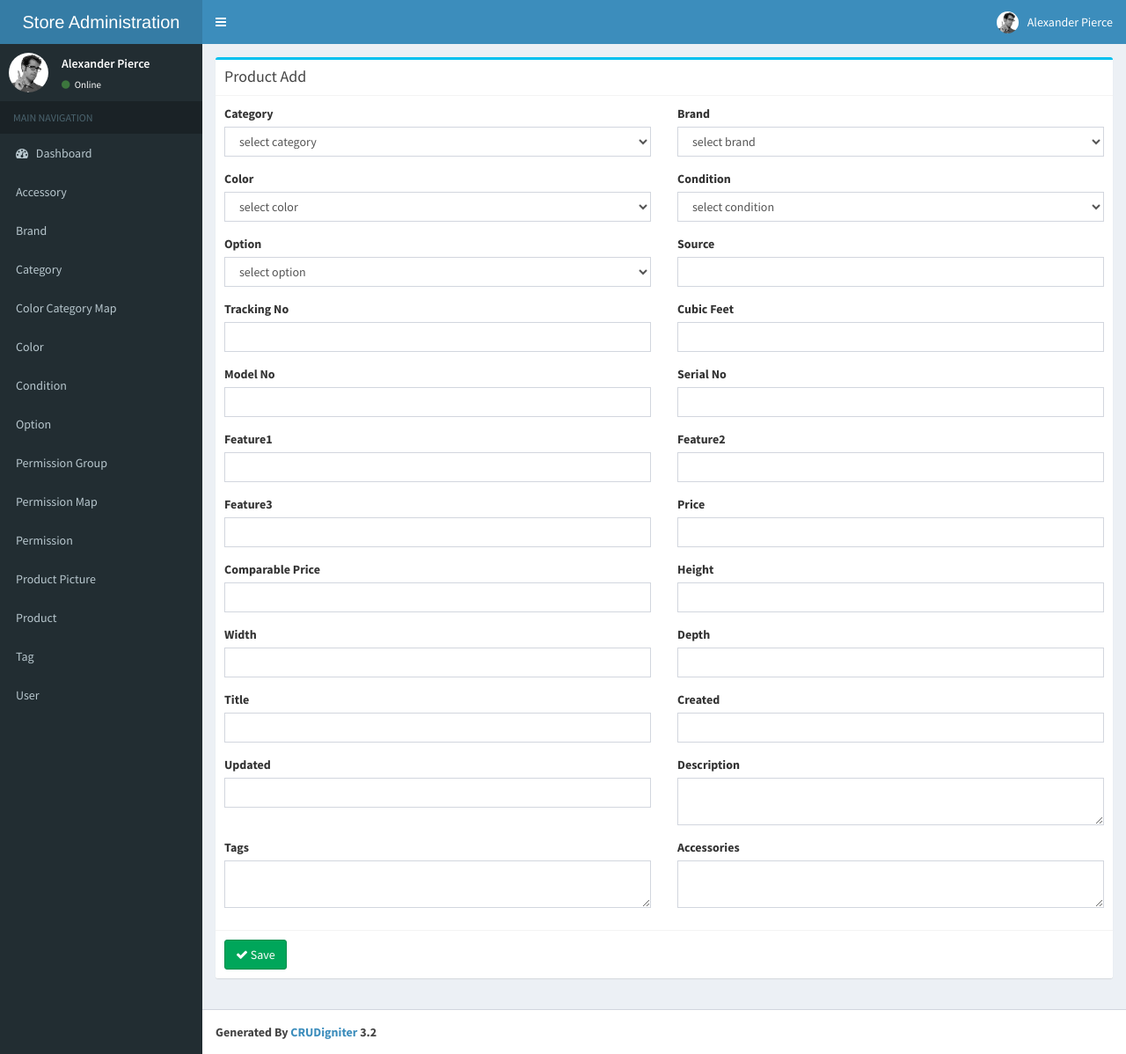
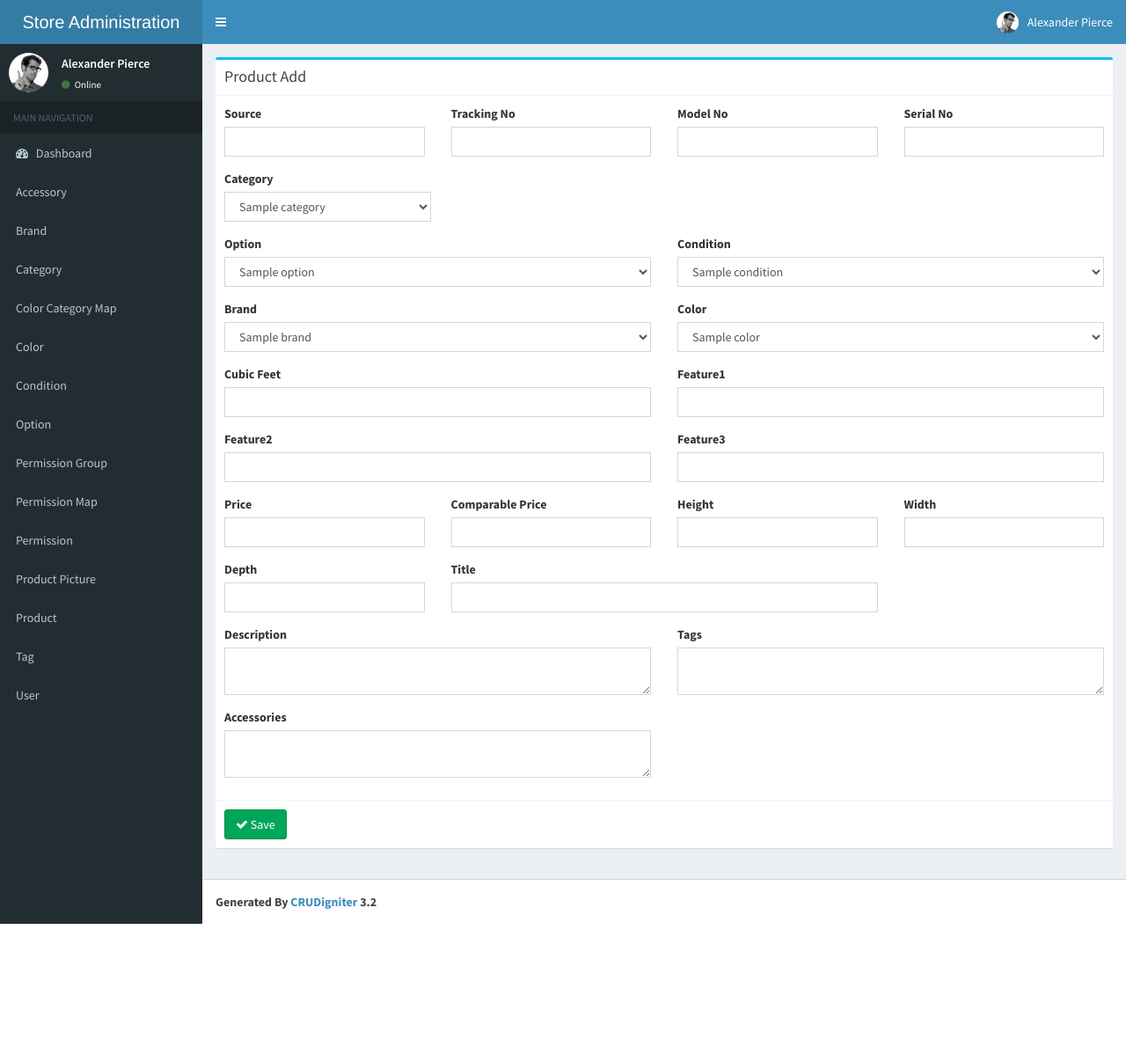
Before and after one commit to hrehman200/electric_store, a CodeIgniter app: page /electric_store/index.php/product/add in a window 1280 px wide. Shown: the whole page at 88% size. After the commit the page ends 1050 px from the top, so only its background shows below. Run offline with CodeIgniter, Linux system fonts and the light colour scheme; tables that the repository leaves empty hold one stand-in row (values such as "Sample post"); data that the repository does not hold is empty.

Commit message:
Some more progress made in product creation page

```diff
--- a/application/controllers/Ajax.php
+++ b/application/controllers/Ajax.php
@@ -5,6 +5,7 @@ class Ajax extends CI_Controller
     function __construct() {
         parent::__construct();
         $this->load->model('Option_model');
+        $this->load->model('Category_model');
     }
 
     function get_options($category_id) {
@@ -12,4 +13,9 @@ class Ajax extends CI_Controller
         echo json_encode($options);
     }
 
+    function get_categories($parent_id) {
+        $categories = $this->Category_model->get_categories($parent_id);
+        echo json_encode($categories);
+    }
+
 }
--- a/application/models/Category_model.php
+++ b/application/models/Category_model.php
@@ -27,17 +27,13 @@ class Category_model extends CI_Model
     }
 
     /**
-     * @param null $parent_category
+     * @param null $parent_id
      * @return mixed
      */
-    function get_categories(&$parent_category = null) {
-        $categories =  $this->db->where('parent_id', $parent_category['id'])
+    function get_categories($parent_id = null) {
+        $categories =  $this->db->where('parent_id', $parent_id)
             ->get('categories')
             ->result_array();
-
-        foreach($categories as &$c) {
-            $c['sub_categories'] = $this->get_categories($c);
-        }
 
         return $categories;
     }
@@ -45,22 +41,13 @@ class Category_model extends CI_Model
     /**
      * @return string
      */
-    function get_categories_dropdown_html() {
+    function get_categories_dropdown_html($parent_id = null) {
 
-        $categories = $this->get_categories();
+        $categories = $this->get_categories($parent_id);
 
         $html = '';
         foreach($categories as $c1) {
             $html .= sprintf('<option value="%d">%s</option>', $c1['id'], $c1['name']);
-            foreach($c1['sub_categories'] as $c2) {
-                $html .= sprintf('<option value="%d">&nbsp;&nbsp;&nbsp;&nbsp;%s</option>', $c2['id'], $c2['name']);
-                foreach($c2['sub_categories'] as $c3) {
-                    $html .= sprintf('<option value="%d">&nbsp;&nbsp;&nbsp;&nbsp;&nbsp;&nbsp;&nbsp;&nbsp;%s</option>', $c3['id'], $c3['name']);
-                    foreach($c3['sub_categories'] as $c4) {
-                        $html .= sprintf('<option value="%d">&nbsp;&nbsp;&nbsp;&nbsp;&nbsp;&nbsp;&nbsp;&nbsp;&nbsp;&nbsp;&nbsp;&nbsp;%s</option>', $c4['id'], $c4['name']);
-                    }
-                }
-            }
         }
 
         return $html;
--- a/application/models/Option_model.php
+++ b/application/models/Option_model.php
@@ -9,6 +9,7 @@ class Option_model extends CI_Model
 {
     function __construct() {
         parent::__construct();
+        $this->load->model('Category_model');
     }
 
     /*
@@ -33,9 +34,23 @@ class Option_model extends CI_Model
      * @return mixed
      */
     function get_options_of_category($category_id) {
-        return $this->db->where('category_id', $category_id)
+
+        $options = $this->db->where('category_id', $category_id)
             ->get('options')
             ->result_array();
+
+        if(count($options) == 0) {
+            $category = $this->Category_model->get_category($category_id);
+
+            // if this is a child category
+            if ($category['parent_id'] > 0) {
+                $options = $this->db->where('category_id', $category['parent_id'])
+                    ->get('options')
+                    ->result_array();
+            }
+        }
+
+        return $options;
     }
 
     /*
--- a/application/views/product/add.php
+++ b/application/views/product/add.php
@@ -7,13 +7,95 @@
             <?php echo form_open('product/add'); ?>
             <div class="box-body">
                 <div class="row clearfix">
+                    <div class="col-md-3">
+                        <label for="source" class="control-label">Source</label>
+                        <div class="form-group">
+                            <input type="text" name="source" value="<?php echo $this->input->post('source'); ?>"
+                                   class="form-control" id="source"/>
+                        </div>
+                    </div>
+                    <div class="col-md-3">
+                        <label for="tracking_no" class="control-label">Tracking No</label>
+                        <div class="form-group">
+                            <input type="text" name="tracking_no"
+                                   value="<?php echo $this->input->post('tracking_no'); ?>" class="form-control"
+                                   id="tracking_no"/>
+                        </div>
+                    </div>
+                    <div class="col-md-3">
+                        <label for="model_no" class="control-label">Model No</label>
+                        <div class="form-group">
+                            <input type="text" name="model_no" value="<?php echo $this->input->post('model_no'); ?>"
+                                   class="form-control" id="model_no"/>
+                        </div>
+                    </div>
+                    <div class="col-md-3">
+                        <label for="serial_no" class="control-label">Serial No</label>
+                        <div class="form-group">
+                            <input type="text" name="serial_no" value="<?php echo $this->input->post('serial_no'); ?>"
+                                   class="form-control" id="serial_no"/>
+                        </div>
+                    </div>
+
+                    <div class="col-md-12">
+                        <div class="col-md-3" style="padding-left:0;">
+                            <label for="category_id" class="control-label">Category</label>
+                            <div class="form-group">
+                                <select name="category_id" class="form-control selCategory">
+                                    <?php
+                                    echo $all_categories;
+                                    ?>
+                                </select>
+                            </div>
+                        </div>
+                        <div class="col-md-3 hidden" style="padding-left:0;">
+                            <label for="category_id" class="control-label">Subcategory</label>
+                            <div class="form-group">
+                                <select name="category_id" class="form-control selCategory">
+                                    <?php
+                                    ?>
+                                </select>
+                            </div>
+                        </div>
+                        <div class="col-md-3 hidden" style="padding-left:0;">
+                            <label for="category_id" class="control-label">Subcategory</label>
+                            <div class="form-group">
+                                <select name="category_id" class="form-control selCategory">
+                                    <?php
+                                    ?>
+                                </select>
+                            </div>
+                        </div>
+                        <div class="col-md-3 hidden" style="padding-left:0;">
+                            <label for="category_id" class="control-label">Subcategory</label>
+                            <div class="form-group">
+                                <select name="category_id" class="form-control selCategory">
+                                    <?php
+                                    ?>
+                                </select>
+                            </div>
+                        </div>
+                    </div>
+                </div>
+                <div class="row">
+                    <div class="col-md-6 ">
+                        <label for="option_id" class="control-label">Option</label>
+                        <div class="form-group">
+                            <select id="option_id" name="option_id" class="form-control">
+
+                            </select>
+                        </div>
+                    </div>
                     <div class="col-md-6">
-                        <label for="category_id" class="control-label">Category</label>
+                        <label for="condition_id" class="control-label">Condition</label>
                         <div class="form-group">
-                            <select id="category_id" name="category_id" class="form-control">
-                                <option value="">select category</option>
+                            <select name="condition_id" class="form-control">
                                 <?php
-                                echo $all_categories;
+                                foreach ($all_conditions as $condition) {
+                                    $selected = ($condition['id'] == $this->input->post('condition_id')) ? ' selected="selected"' : "";
+
+                                    echo '<option value="' . $condition['id'] . '" ' . $selected . '>' . $condition['name'] . '</option>';
+                                }
                                 ?>
                             </select>
                         </div>
@@ -22,12 +104,11 @@
                         <label for="brand_id" class="control-label">Brand</label>
                         <div class="form-group">
                             <select name="brand_id" class="form-control">
-                                <option value="">select brand</option>
                                 <?php
                                 foreach ($all_brands as $brand) {
                                     $selected = ($brand['id'] == $this->input->post('brand_id')) ? ' selected="selected"' : "";
 
-                                    echo '<option value="' . $brand['id'] . '" ' . $selected . '>' . $brand['id'] . '</option>';
+                                    echo '<option value="' . $brand['id'] . '" ' . $selected . '>' . $brand['name'] . '</option>';
                                 }
                                 ?>
                             </select>
@@ -37,60 +118,14 @@
                         <label for="color_id" class="control-label">Color</label>
                         <div class="form-group">
                             <select name="color_id" class="form-control">
-                                <option value="">select color</option>
                                 <?php
                                 foreach ($all_colors as $color) {
                                     $selected = ($color['id'] == $this->input->post('color_id')) ? ' selected="selected"' : "";
 
-                                    echo '<option value="' . $color['id'] . '" ' . $selected . '>' . $color['id'] . '</option>';
+                                    echo '<option value="' . $color['id'] . '" ' . $selected . '>' . $color['name'] . '</option>';
                                 }
                                 ?>
                             </select>
-                        </div>
-                    </div>
-                    <div class="col-md-6">
-                        <label for="condition_id" class="control-label">Condition</label>
-                        <div class="form-group">
-                            <select name="condition_id" class="form-control">
-                                <option value="">select condition</option>
-                                <?php
-                                foreach ($all_conditions as $condition) {
-                                    $selected = ($condition['id'] == $this->input->post('condition_id')) ? ' selected="selected"' : "";
-
-                                    echo '<option value="' . $condition['id'] . '" ' . $selected . '>' . $condition['id'] . '</option>';
-                                }
-                                ?>
-                            </select>
-                        </div>
-                    </div>
-                    <div class="col-md-6">
-                        <label for="option_id" class="control-label">Option</label>
-                        <div class="form-group">
-                            <select id="option_id" name="option_id" class="form-control">
-                                <option value="">select option</option>
-                                <?php
-                                foreach ($all_options as $option) {
-                                    $selected = ($option['id'] == $this->input->post('option_id')) ? ' selected="selected"' : "";
-
-                                    echo '<option value="' . $option['id'] . '" ' . $selected . '>' . $option['id'] . '</option>';
-                                }
-                                ?>
-                            </select>
-                        </div>
-                    </div>
-                    <div class="col-md-6">
-                        <label for="source" class="control-label">Source</label>
-                        <div class="form-group">
-                            <input type="text" name="source" value="<?php echo $this->input->post('source'); ?>"
-                                   class="form-control" id="source"/>
-                        </div>
-                    </div>
-                    <div class="col-md-6">
-                        <label for="tracking_no" class="control-label">Tracking No</label>
-                        <div class="form-group">
-                            <input type="text" name="tracking_no"
-                                   value="<?php echo $this->input->post('tracking_no'); ?>" class="form-control"
-                                   id="tracking_no"/>
                         </div>
                     </div>
                     <div class="col-md-6">
@@ -98,20 +133,6 @@
                         <div class="form-group">
                             <input type="text" name="cubic_feet" value="<?php echo $this->input->post('cubic_feet'); ?>"
                                    class="form-control" id="cubic_feet"/>
-                        </div>
-                    </div>
-                    <div class="col-md-6">
-                        <label for="model_no" class="control-label">Model No</label>
-                        <div class="form-group">
-                            <input type="text" name="model_no" value="<?php echo $this->input->post('model_no'); ?>"
-                                   class="form-control" id="model_no"/>
-                        </div>
-                    </div>
-                    <div class="col-md-6">
-                        <label for="serial_no" class="control-label">Serial No</label>
-                        <div class="form-group">
-                            <input type="text" name="serial_no" value="<?php echo $this->input->post('serial_no'); ?>"
-                                   class="form-control" id="serial_no"/>
                         </div>
                     </div>
                     <div class="col-md-6">
@@ -135,14 +156,14 @@
                                    class="form-control" id="feature3"/>
                         </div>
                     </div>
-                    <div class="col-md-6">
+                    <div class="col-md-3">
                         <label for="price" class="control-label">Price</label>
                         <div class="form-group">
                             <input type="text" name="price" value="<?php echo $this->input->post('price'); ?>"
                                    class="form-control" id="price"/>
                         </div>
                     </div>
-                    <div class="col-md-6">
+                    <div class="col-md-3">
                         <label for="comparable_price" class="control-label">Comparable Price</label>
                         <div class="form-group">
                             <input type="text" name="comparable_price"
@@ -150,21 +171,21 @@
                                    id="comparable_price"/>
                         </div>
                     </div>
-                    <div class="col-md-6">
+                    <div class="col-md-3">
                         <label for="height" class="control-label">Height</label>
                         <div class="form-group">
                             <input type="text" name="height" value="<?php echo $this->input->post('height'); ?>"
                                    class="form-control" id="height"/>
                         </div>
                     </div>
-                    <div class="col-md-6">
+                    <div class="col-md-3">
                         <label for="width" class="control-label">Width</label>
                         <div class="form-group">
                             <input type="text" name="width" value="<?php echo $this->input->post('width'); ?>"
                                    class="form-control" id="width"/>
                         </div>
                     </div>
-                    <div class="col-md-6">
+                    <div class="col-md-3">
                         <label for="depth" class="control-label">Depth</label>
                         <div class="form-group">
                             <input type="text" name="depth" value="<?php echo $this->input->post('depth'); ?>"
@@ -176,20 +197,6 @@
                         <div class="form-group">
                             <input type="text" name="title" value="<?php echo $this->input->post('title'); ?>"
                                    class="form-control" id="title"/>
-                        </div>
-                    </div>
-                    <div class="col-md-6">
-                        <label for="created" class="control-label">Created</label>
-                        <div class="form-group">
-                            <input type="text" name="created" value="<?php echo $this->input->post('created'); ?>"
-                                   class="form-control" id="created"/>
-                        </div>
-                    </div>
-                    <div class="col-md-6">
-                        <label for="updated" class="control-label">Updated</label>
-                        <div class="form-group">
-                            <input type="text" name="updated" value="<?php echo $this->input->post('updated'); ?>"
-                                   class="form-control" id="updated"/>
                         </div>
                     </div>
                     <div class="col-md-6">
@@ -227,18 +234,45 @@
 
 <script type="text/javascript">
     $(function () {
-        $('#category_id').on('change', function(e) {
+        $('.selCategory').on('change', function(e) {
 
+            var parentDiv = $(this).parent().parent();
             var categoryId = $(this).val();
+            var nextDiv = $(parentDiv).next('div');
+            var selCategory = $(nextDiv).find('.selCategory');
+
+            $('#option_id').html('');
 
             $.ajax({
                 url: '<?=base_url()?>ajax/get_options/'+categoryId,
                 method: 'GET',
                 dataType: 'json',
                 success: function(result) {
-                    console.log(result);
+                    if(result.length > 0) {
+                        for (var i in result) {
+                            $('#option_id').append('<option value="' + result[i].id + '">' + result[i].name + '</option>')
+                        }
+                    }
                 }
-            })
-        });
+            });
+
+            $.ajax({
+                url: '<?=base_url()?>ajax/get_categories/'+categoryId,
+                method: 'GET',
+                dataType: 'json',
+                success: function(result) {
+                    $(selCategory).find('option').remove();
+                    if(result.length > 0) {
+                        $(nextDiv).removeClass('hidden');
+                        for (var i in result) {
+                            $(selCategory).append('<option value="' + result[i].id + '">' + result[i].name + '</option>')
+                        }
+                        $(selCategory).trigger('change');
+                    } else {
+                        $(nextDiv).addClass('hidden').nextAll('div').addClass('hidden');
+                    }
+                }
+            });
+        }).trigger('change');
     });
 </script>
```
